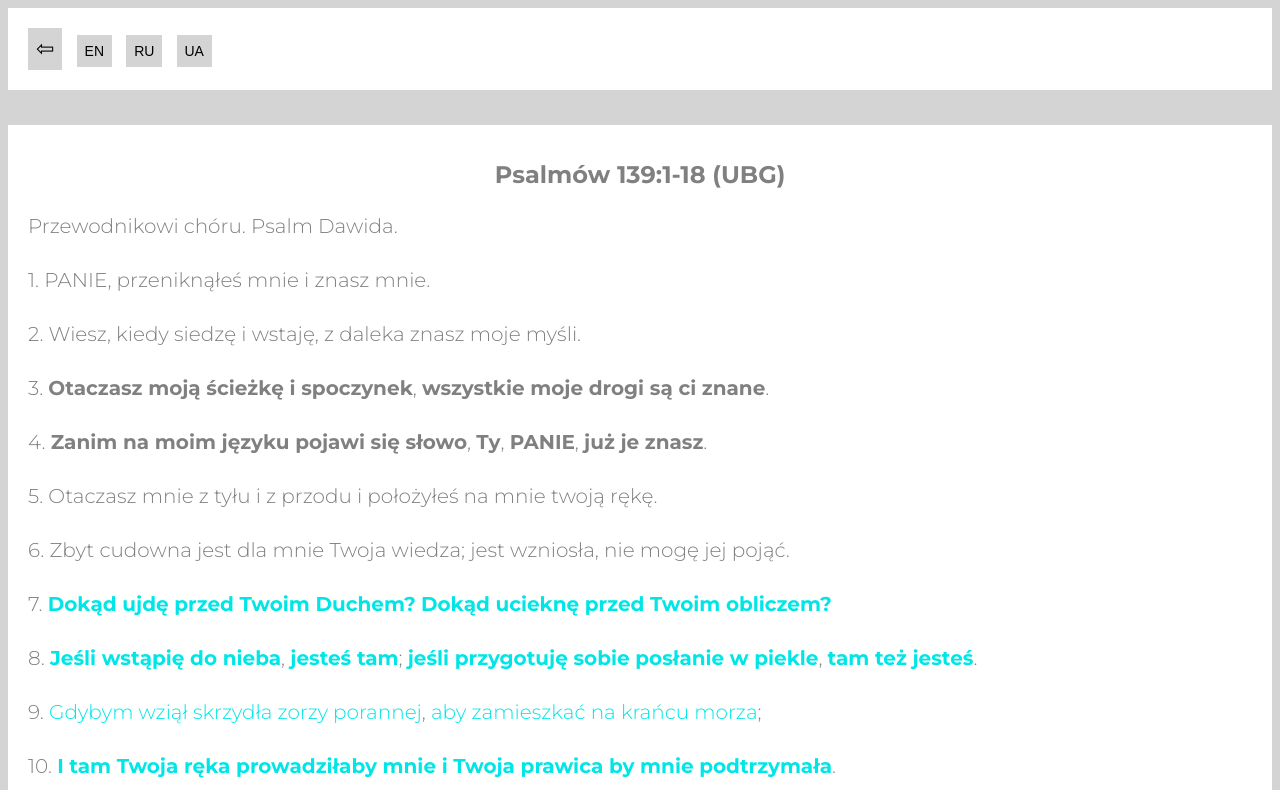
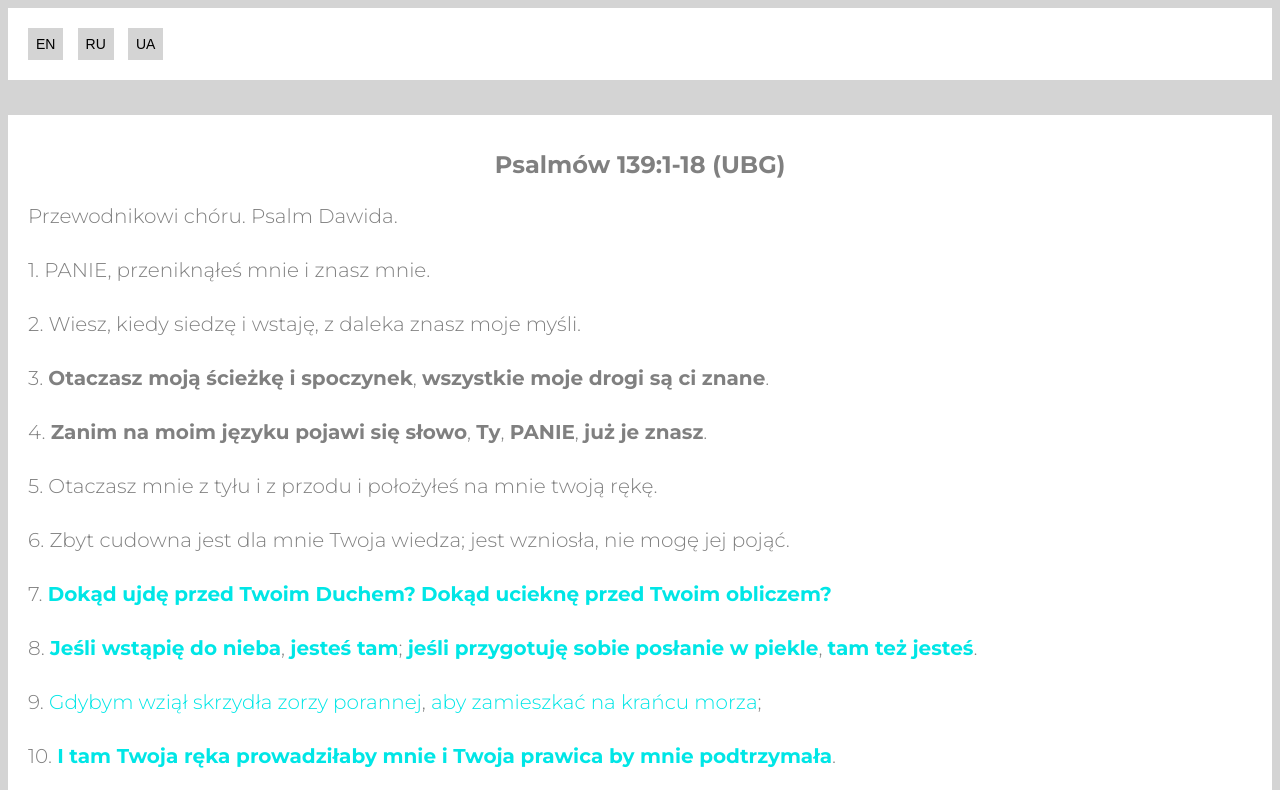
Before and after one commit to mr-front-end-dev/Bible-Verses-white-grey--PL, a plain HTML site: page index.html in a window 1280 px wide. Shown: the top 790 px of the page. Drawn offline with Linux system fonts and the light colour scheme.

Commit message:
arrow-back link deleted

```diff
--- a/index.html
+++ b/index.html
@@ -13,7 +13,6 @@
 <body class="body">
   <main class="main">
     <section class="section">
-      <button class="section__button"><a class="section__button--link" href="https://mr-front-end-dev.github.io/Bible-Verses-Psalms--PL/"><span class="section__button--size">&#x21e6;</span></a></button>
       <button class="section__button"><a class="section__button--link" href="https://mr-front-end-dev.github.io/Bible-Verses-white-grey--EN/">EN</a></button>
       <button class="section__button"><a class="section__button--link" href="https://mr-front-end-dev.github.io/Bible-Verses-white-grey--RU/">RU</a></button>
       <button class="section__button"><a class="section__button--link" href="https://mr-front-end-dev.github.io/Bible-Verses-white-grey--UA/">UA</a></button>
```
